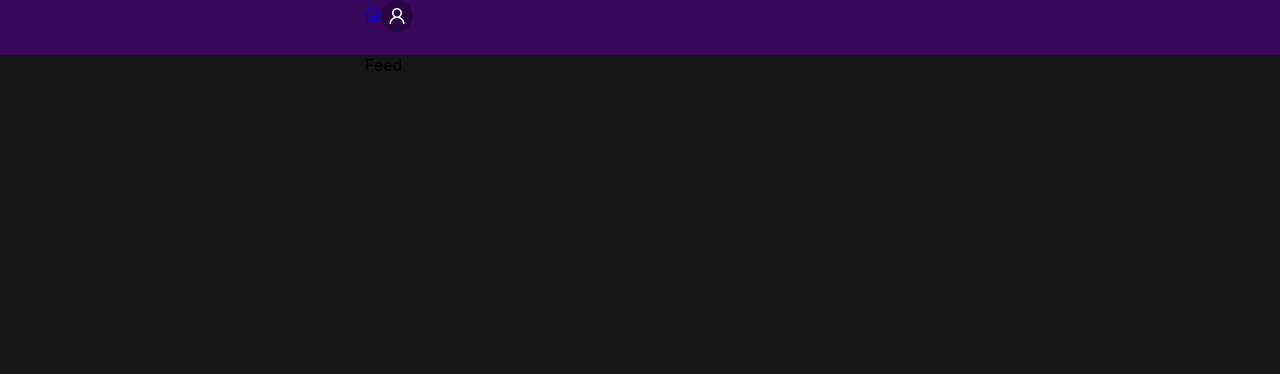
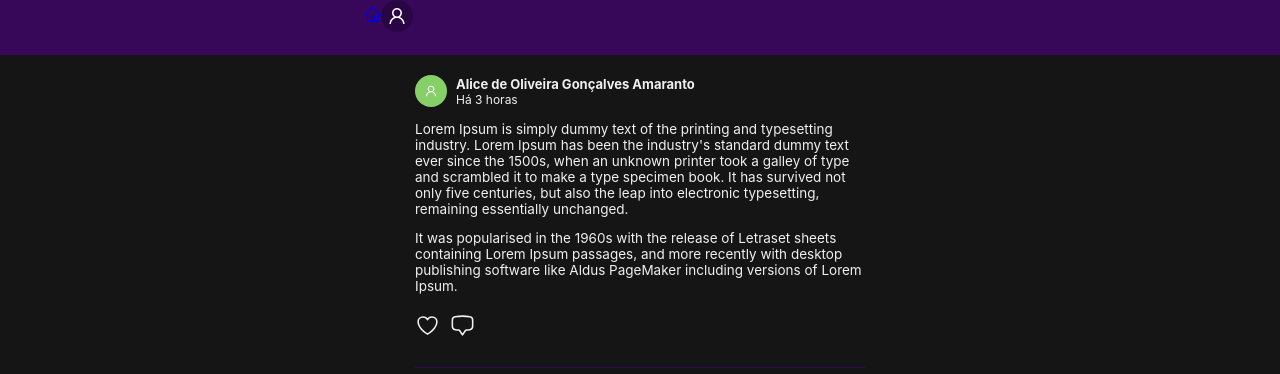
Before and after one commit to evelynbittelbrunn/tags-front, a React (Create React App) app: page / in a window 1280 px wide. Shown: the top 374 px of the page. Built offline with nearby package versions, Linux system fonts and the light colour scheme.

Commit message:
Iniciando o desenvolvimento das postagens do feed

```diff
--- a/package.json
+++ b/package.json
@@ -9,12 +9,14 @@
     "@testing-library/user-event": "^13.5.0",
     "@types/react": "^18.3.10",
     "@types/react-dom": "^18.3.0",
+    "@types/styled-components": "^5.1.34",
     "antd": "^5.20.6",
     "axios": "^1.7.7",
     "react": "^18.3.1",
     "react-dom": "^18.3.1",
     "react-router-dom": "^6.26.2",
     "react-scripts": "5.0.1",
+    "styled-components": "^6.1.13",
     "typescript": "^4.9.5",
     "web-vitals": "^2.1.4"
   },
--- a/src/App.css
+++ b/src/App.css
@@ -1,5 +1,6 @@
 body {
     background-color: #151515;
+    color: #F0F0F0;
 }
 
 .app {
--- /dev/null
+++ b/src/components/comment/Comment.tsx
@@ -0,0 +1,9 @@
+import React from 'react'
+
+const Comment = () => {
+    return (
+        <div>Comment</div>
+    )
+}
+
+export default Comment
--- /dev/null
+++ b/src/components/icons/Comment.tsx
@@ -0,0 +1,17 @@
+import React from 'react'
+
+interface IComment {
+    setOpen: (b: boolean) => void;
+}
+
+const Comment = ({ setOpen }: IComment) => {
+    return (
+        <div>
+            <svg onClick={() => setOpen(true)} xmlns="http://www.w3.org/2000/svg" width={25} fill="none" viewBox="0 0 24 24" strokeWidth={1.5} stroke="currentColor" className="size-6">
+                <path strokeLinecap="round" strokeLinejoin="round" d="M2.25 12.76c0 1.6 1.123 2.994 2.707 3.227 1.068.157 2.148.279 3.238.364.466.037.893.281 1.153.671L12 21l2.652-3.978c.26-.39.687-.634 1.153-.67 1.09-.086 2.17-.208 3.238-.365 1.584-.233 2.707-1.626 2.707-3.228V6.741c0-1.602-1.123-2.995-2.707-3.228A48.394 48.394 0 0 0 12 3c-2.392 0-4.744.175-7.043.513C3.373 3.746 2.25 5.14 2.25 6.741v6.018Z" />
+            </svg>
+        </div>
+    )
+}
+
+export default Comment
--- /dev/null
+++ b/src/components/icons/Heart.tsx
@@ -0,0 +1,52 @@
+import { useCallback, useState } from 'react'
+import styled, { keyframes, css } from 'styled-components';
+
+const pop = keyframes`
+  0% { transform: scale(1); }
+  50% { transform: scale(1.3); }
+  100% { transform: scale(1); }
+`;
+
+const StyledHeart = styled.svg<{ isLiked: boolean }>`
+    cursor: pointer;
+    transition: fill 0.3s ease;
+    fill: ${({ isLiked }) => (isLiked ? '#810E13' : 'none')};
+    stroke-width: 1.5;
+    stroke: ${({ isLiked }) => (isLiked ? '#810E13' : 'currentColor')};
+    ${({ isLiked }) =>
+        isLiked &&
+        css`
+        animation: ${pop} 0.3s ease;
+      `}
+`;
+
+const Heart = () => {
+
+    const [isLiked, setIsLiked] = useState<boolean>(false);
+
+    const toggleLike = useCallback(() => {
+        setIsLiked((prevState) => !prevState);
+    }, []);
+
+    return (
+        <div>
+            <StyledHeart
+                onClick={toggleLike}
+                xmlns="http://www.w3.org/2000/svg"
+                width={25}
+                viewBox="0 0 24 24"
+                isLiked={isLiked}
+                aria-pressed={isLiked}
+                role="button"
+            >
+                <path
+                    strokeLinecap="round"
+                    strokeLinejoin="round"
+                    d="M21 8.25c0-2.485-2.099-4.5-4.688-4.5-1.935 0-3.597 1.126-4.312 2.733-.715-1.607-2.377-2.733-4.313-2.733C5.1 3.75 3 5.765 3 8.25c0 7.22 9 12 9 12s9-4.78 9-12Z"
+                />
+            </StyledHeart>
+        </div>
+    )
+}
+
+export default Heart
--- a/src/components/postFeed/PostFeed.tsx
+++ b/src/components/postFeed/PostFeed.tsx
@@ -1,7 +1,33 @@
-import React from 'react'
+import { HeartOutlined, UserOutlined } from '@ant-design/icons'
+import { Avatar } from 'antd'
+import './styles.css';
+import Comment from '../icons/Comment';
+import Heart from '../icons/Heart';
+import { useState } from 'react';
+import CommentsModal from './components/CommentsModal';
 
 export default function PostFeed() {
+
+    const [openCommentsModal, setOpenCommentsModal] = useState<boolean>(false);
+
     return (
-        <div>PostFeed</div>
+        <>
+            <div className='card-post-feed'>
+                <span>
+                    <Avatar style={{ backgroundColor: '#87d068' }} icon={<UserOutlined />} />
+                    <div>
+                        <h4>Alice de Oliveira Gonçalves Amaranto</h4>
+                        <span>Há 3 horas</span>
+                    </div>
+                </span>
+                <p>Lorem Ipsum is simply dummy text of the printing and typesetting industry. Lorem Ipsum has been the industry's standard dummy text ever since the 1500s, when an unknown printer took a galley of type and scrambled it to make a type specimen book. It has survived not only five centuries, but also the leap into electronic typesetting, remaining essentially unchanged.</p>
+                <p>It was popularised in the 1960s with the release of Letraset sheets containing Lorem Ipsum passages, and more recently with desktop publishing software like Aldus PageMaker including versions of Lorem Ipsum.</p>
+                <div className='post-actions'>
+                    <Heart />
+                    <Comment setOpen={setOpenCommentsModal} />
+                </div>
+            </div>
+            <CommentsModal open={openCommentsModal} setOpen={setOpenCommentsModal} />
+        </>
     )
 }
--- /dev/null
+++ b/src/components/postFeed/components/CommentsModal.tsx
@@ -0,0 +1,39 @@
+import { Modal } from 'antd'
+import React, { useState } from 'react'
+
+interface ICommentModal {
+    open: boolean;
+    setOpen: (b: boolean) => void;
+}
+
+const CommentsModal = ({
+    open,
+    setOpen
+}: ICommentModal) => {
+
+    const [loading, setLoading] = useState<boolean>(true);
+
+    const showLoading = () => {
+        setOpen(true);
+        setLoading(true);
+
+        setTimeout(() => {
+            setLoading(false);
+        }, 2000);
+    };
+
+    return (
+        <Modal
+            title={<p>Comentários</p>}
+            loading={loading}
+            open={open}
+            onCancel={() => setOpen(false)}
+        >
+            <p>Some contents...</p>
+            <p>Some contents...</p>
+            <p>Some contents...</p>
+        </Modal>
+    )
+}
+
+export default CommentsModal
--- /dev/null
+++ b/src/components/postFeed/styles.css
@@ -0,0 +1,36 @@
+.card-post-feed {
+    margin: 0 auto;
+    width: 450px;
+    padding: 20px 0;
+    border-bottom: 0.5px solid #370759;
+}
+
+.card-post-feed span {
+    display: flex;
+    align-items: center;
+    gap: 9px;
+}
+
+.card-post-feed h4 {
+    color: #F0F0F0;
+    margin: 0;
+    font-size: 13px;
+}
+
+.card-post-feed span {
+    font-size: 12px;
+}
+
+.card-post-feed p {
+    font-size: 13.5px;
+}
+
+.post-actions {
+    display: flex;
+    gap: 10px;
+}
+
+.post-actions > div {
+    padding: 5px 0;
+    cursor: pointer;
+}
--- a/src/pages/feed/Feed.tsx
+++ b/src/pages/feed/Feed.tsx
@@ -1,5 +1,9 @@
+import PostFeed from "../../components/postFeed/PostFeed";
+
 export default function Feed() {
     return (
-        <div>Feed</div>
+        <div>
+            <PostFeed />
+        </div>
     )
 }
```
Also changed, not shown: 1 other file (tests, documents, lock files or other folders).
